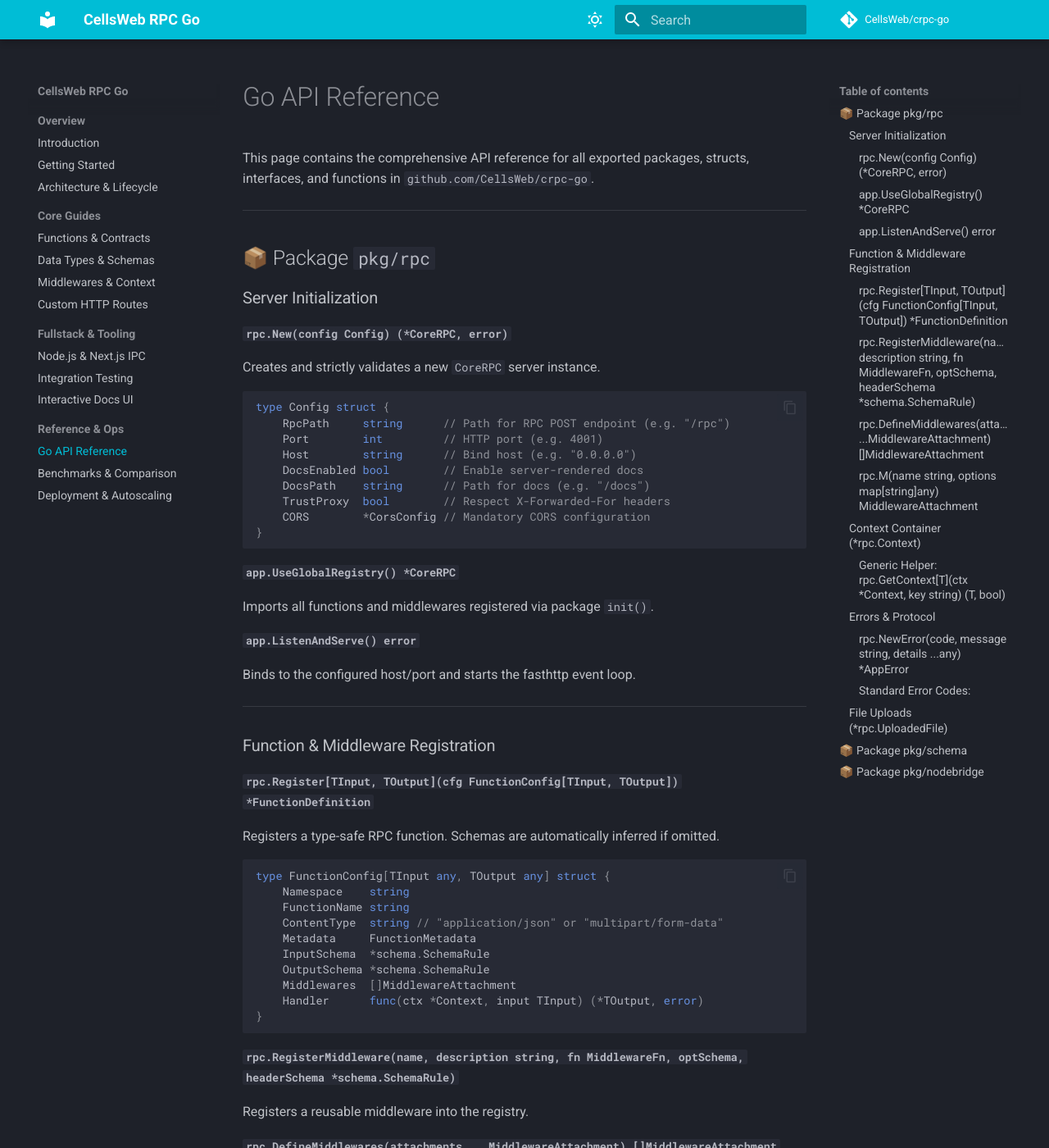
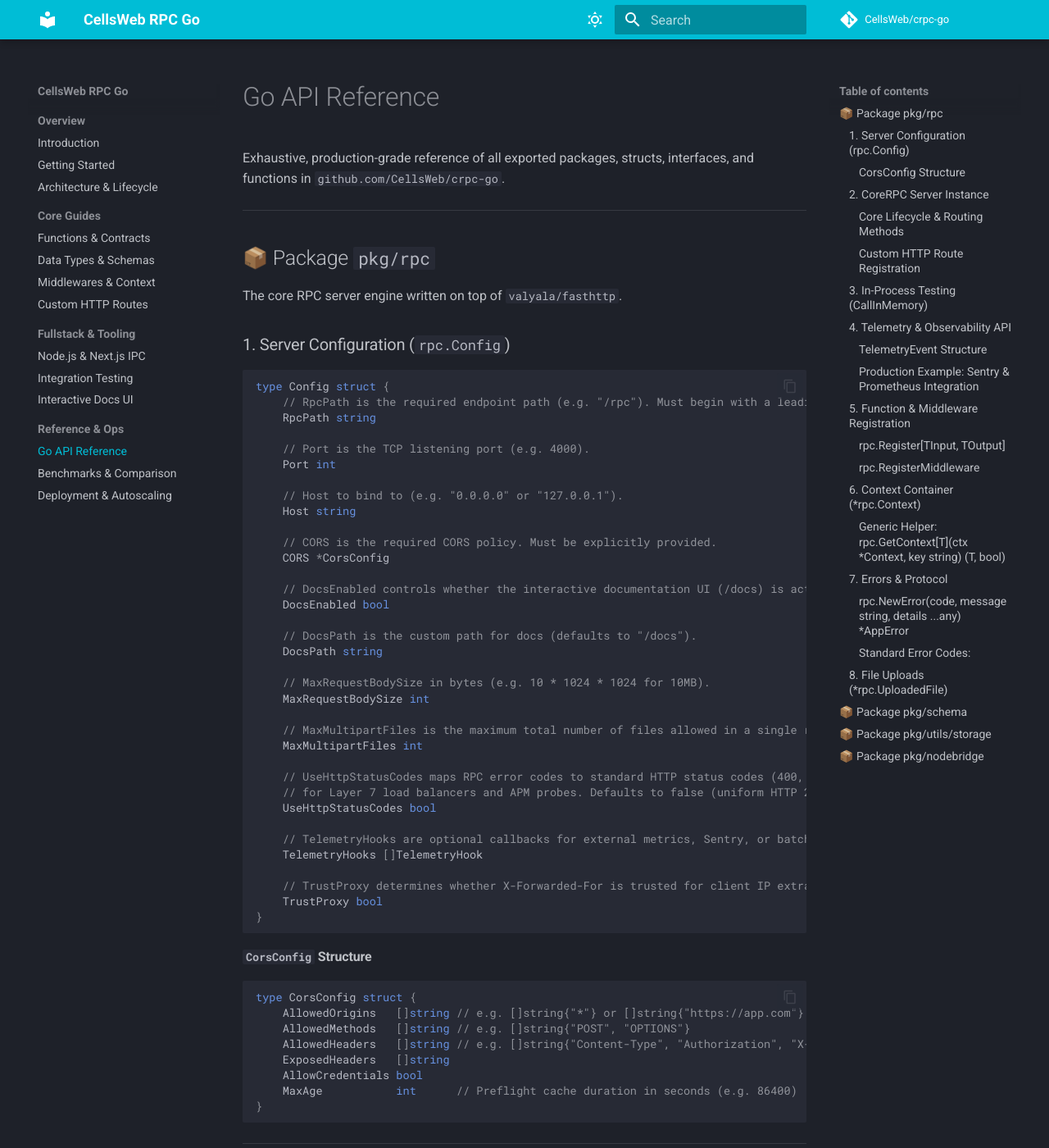
Before and after one commit to CellsWeb/crpc-go, an MkDocs documentation site: the page built from docs/api-reference.md, in a window 1280 px wide and 1400 px high. Shown: the whole window at 82% size. Built offline with MkDocs 1.6.1 and Material for MkDocs 9.7.7, drawn with Linux system fonts in a browser that asks for light colours; comment, search, counter and statistics services are not loaded; some of the changed text lies outside the part shown.

Commit message:
docs: enrich Go API reference with all server configuration options, methods, and telemetry

````diff
--- a/docs/api-reference.md
+++ b/docs/api-reference.md
@@ -6,89 +6,249 @@ nav_order: 10
 
 # Go API Reference
 
-This page contains the comprehensive API reference for all exported packages, structs, interfaces, and functions in `github.com/CellsWeb/crpc-go`.
+Exhaustive, production-grade reference of all exported packages, structs, interfaces, and functions in `github.com/CellsWeb/crpc-go`.
 
 ---
 
 ## 📦 Package `pkg/rpc`
 
-### Server Initialization
+The core RPC server engine written on top of `valyala/fasthttp`.
 
-#### `rpc.New(config Config) (*CoreRPC, error)`
-Creates and strictly validates a new `CoreRPC` server instance.
+### 1. Server Configuration (`rpc.Config`)
 
 ```go
 type Config struct {
-    RpcPath     string      // Path for RPC POST endpoint (e.g. "/rpc")
-    Port        int         // HTTP port (e.g. 4001)
-    Host        string      // Bind host (e.g. "0.0.0.0")
-    DocsEnabled bool        // Enable server-rendered docs
-    DocsPath    string      // Path for docs (e.g. "/docs")
-    TrustProxy  bool        // Respect X-Forwarded-For headers
-    CORS        *CorsConfig // Mandatory CORS configuration
+    // RpcPath is the required endpoint path (e.g. "/rpc"). Must begin with a leading slash.
+    RpcPath string
+
+    // Port is the TCP listening port (e.g. 4000).
+    Port int
+
+    // Host to bind to (e.g. "0.0.0.0" or "127.0.0.1").
+    Host string
+
+    // CORS is the required CORS policy. Must be explicitly provided.
+    CORS *CorsConfig
+
+    // DocsEnabled controls whether the interactive documentation UI (/docs) is active.
+    DocsEnabled bool
+
+    // DocsPath is the custom path for docs (defaults to "/docs").
+    DocsPath string
+
+    // MaxRequestBodySize in bytes (e.g. 10 * 1024 * 1024 for 10MB).
+    MaxRequestBodySize int
+
+    // MaxMultipartFiles is the maximum total number of files allowed in a single request (default: 20).
+    MaxMultipartFiles int
+
+    // UseHttpStatusCodes maps RPC error codes to standard HTTP status codes (400, 401, 403, 404, 429, 500)
+    // for Layer 7 load balancers and APM probes. Defaults to false (uniform HTTP 200).
+    UseHttpStatusCodes bool
+
+    // TelemetryHooks are optional callbacks for external metrics, Sentry, or batch loggers.
+    TelemetryHooks []TelemetryHook
+
+    // TrustProxy determines whether X-Forwarded-For is trusted for client IP extraction.
+    TrustProxy bool
 }
 ```
 
-#### `app.UseGlobalRegistry() *CoreRPC`
-Imports all functions and middlewares registered via package `init()`.
+#### `CorsConfig` Structure
 
-#### `app.ListenAndServe() error`
-Binds to the configured host/port and starts the fasthttp event loop.
+```go
+type CorsConfig struct {
+    AllowedOrigins   []string // e.g. []string{"*"} or []string{"https://app.com"}
+    AllowedMethods   []string // e.g. []string{"POST", "OPTIONS"}
+    AllowedHeaders   []string // e.g. []string{"Content-Type", "Authorization", "X-Request-Id"}
+    ExposedHeaders   []string
+    AllowCredentials bool
+    MaxAge           int      // Preflight cache duration in seconds (e.g. 86400)
+}
+```
 
 ---
 
-### Function & Middleware Registration
+### 2. `CoreRPC` Server Instance
 
-#### `rpc.Register[TInput, TOutput](cfg FunctionConfig[TInput, TOutput]) *FunctionDefinition`
-Registers a type-safe RPC function. Schemas are automatically inferred if omitted.
+#### Core Lifecycle & Routing Methods
+
+| Method | Signature | Description |
+| :--- | :--- | :--- |
+| `rpc.New` | `(config Config) (*CoreRPC, error)` | Validates configuration and instantiates server. |
+| `UseGlobalRegistry` | `() *CoreRPC` | Discovers and imports all functions and middlewares registered via `init()`. |
+| `ListenAndServe` | `() error` | Binds to configured host/port and starts the fasthttp event loop. |
+| `Shutdown` | `() error` | Gracefully drains active requests and terminates the listener. |
+| `Handler` | `() fasthttp.RequestHandler` | Returns the raw fasthttp request handler function. |
+| `NetHTTPHandler` | `() http.Handler` | Returns standard Go `net/http` adapter for external Go routers (Chi, Gin, Echo). |
+
+#### Custom HTTP Route Registration
+
+You can register custom REST/HTTP routes alongside the `/rpc` endpoint:
 
 ```go
-type FunctionConfig[TInput any, TOutput any] struct {
+app.GET("/health", func(ctx *fasthttp.RequestCtx) {
+    ctx.SetStatusCode(200)
+    ctx.SetBodyString(`{"status":"ok"}`)
+})
+
+app.POST("/webhook/stripe", func(ctx *fasthttp.RequestCtx) {
+    // Process external webhook
+})
+```
+
+| Method | Signature | Description |
+| :--- | :--- | :--- |
+| `GET` | `(path string, handler HTTPHandlerFunc) *CoreRPC` | Registers a raw HTTP `GET` handler. |
+| `POST` | `(path string, handler HTTPHandlerFunc) *CoreRPC` | Registers a raw HTTP `POST` handler. |
+| `PUT` | `(path string, handler HTTPHandlerFunc) *CoreRPC` | Registers a raw HTTP `PUT` handler. |
+| `DELETE`| `(path string, handler HTTPHandlerFunc) *CoreRPC` | Registers a raw HTTP `DELETE` handler. |
+
+---
+
+### 3. In-Process Testing (`CallInMemory`)
+
+Executes an RPC function directly in-process without network overhead or port binding:
+
+```go
+err := app.CallInMemory("catalog.getProduct", Input{ID: "item-1"}, &output, rpc.CallOptions{
+    Headers: map[string]string{"authorization": "Bearer admin-token"},
+    ClientIP: "127.0.0.1",
+})
+```
+
+---
+
+### 4. Telemetry & Observability API
+
+#### `TelemetryEvent` Structure
+
+```go
+type TelemetryEvent struct {
+    Status       string // "ok" or "error"
     Namespace    string
     FunctionName string
-    ContentType  string // "application/json" or "multipart/form-data"
-    Metadata     FunctionMetadata
-    InputSchema  *schema.SchemaRule
-    OutputSchema *schema.SchemaRule
-    Middlewares  []MiddlewareAttachment
-    Handler      func(ctx *Context, input TInput) (*TOutput, error)
+    RequestID    string
+    DurationMs   float64
+    Code         string
+    Message      string
+    ClientIP     string
+    Timestamp    time.Time
+}
+
+type TelemetryHook func(event TelemetryEvent)
+```
+
+#### Production Example: Sentry & Prometheus Integration
+
+```go
+app := rpc.New(rpc.Config{
+    RpcPath: "/rpc",
+    Port:    4000,
+    CORS:    rpc.DefaultCORS(),
+    TelemetryHooks: []rpc.TelemetryHook{
+        func(evt rpc.TelemetryEvent) {
+            if evt.Status == "error" {
+                sentry.CaptureMessage(fmt.Sprintf("[%s.%s] %s: %s",
+                    evt.Namespace, evt.FunctionName, evt.Code, evt.Message))
+            }
+            metrics.RpcDuration.WithLabelValues(evt.Namespace, evt.FunctionName).Observe(evt.DurationMs)
+        },
+    },
+})
+```
+
+---
+
+### 5. Function & Middleware Registration
+
+#### `rpc.Register[TInput, TOutput]`
+
+Registers a strongly-typed RPC procedure:
+
+```go
+func init() {
+    rpc.Register(rpc.FunctionConfig[GetProfileInput, GetProfileOutput]{
+        Namespace:    "user",
+        FunctionName: "getProfile",
+        ContentType:  "application/json",
+        Metadata: rpc.FunctionMetadata{
+            Description: "Fetches user profile by ID",
+            Tags:        []string{"user", "profile"},
+        },
+        Middlewares: rpc.DefineMiddlewares(
+            rpc.M("auth", map[string]any{"role": "user"}),
+        ),
+        Handler: func(ctx *rpc.Context, input GetProfileInput) (*GetProfileOutput, error) {
+            user, ok := rpc.GetContext[*User](ctx, "auth.user")
+            return &GetProfileOutput{Name: user.Name}, nil
+        },
+    })
 }
 ```
 
-#### `rpc.RegisterMiddleware(name, description string, fn MiddlewareFn, optSchema, headerSchema *schema.SchemaRule)`
-Registers a reusable middleware into the registry.
+#### `rpc.RegisterMiddleware`
 
-#### `rpc.DefineMiddlewares(attachments ...MiddlewareAttachment) []MiddlewareAttachment`
-Helper to build ordered middleware chains.
+Registers a reusable middleware:
 
-#### `rpc.M(name string, options map[string]any) MiddlewareAttachment`
-Attaches a middleware with specific runtime options.
+```go
+rpc.RegisterMiddleware(
+    "auth",
+    "Bearer token authentication middleware",
+    func(ctx *rpc.Context, options map[string]any) error {
+        token := ctx.Header("Authorization")
+        if token == "" {
+            return rpc.NewError(rpc.ErrUnauthorized, "Missing Authorization header")
+        }
+        user, err := verifyToken(token)
+        if err != nil {
+            return rpc.NewError(rpc.ErrUnauthorized, "Invalid token")
+        }
+        ctx.Set("auth.user", user)
+        return nil
+    },
+    schema.FromStruct(AuthOptions{}),
+    schema.FromStruct(AuthHeaders{}),
+)
+```
 
 ---
 
-### Context Container (`*rpc.Context`)
+### 6. Context Container (`*rpc.Context`)
 
 | Method | Signature | Description |
 | :--- | :--- | :--- |
-| `Set` | `(key string, value any)` | Stores a value in request context container |
-| `Get` | `(key string) (any, bool)` | Retrieves a value from context |
-| `MustGet` | `(key string) any` | Retrieves value or panics if not present |
-| `Header` | `(name string) string` | Case-insensitive header retrieval |
-| `Headers` | `() map[string]string` | Returns copy of all incoming headers |
-| `ClientIP` | `() string` | Returns client IP address |
-| `RequestID` | `() string` | Returns unique request correlation ID |
-| `TrackFile` | `(f *UploadedFile)` | Registers file for auto-cleanup |
-| `Cleanup` | `()` | Deletes tracked temporary upload files |
+| `Set` | `(key string, value any)` | Stores a value in the request context container. |
+| `Get` | `(key string) (any, bool)` | Retrieves a value from context. |
+| `MustGet` | `(key string) any` | Retrieves a value or panics if not present. |
+| `Header` | `(name string) string` | Case-insensitive header retrieval. |
+| `Headers` | `() map[string]string` | Returns a copy of all incoming HTTP headers. |
+| `ClientIP` | `() string` | Returns the resolved client IP (respecting `TrustProxy`). |
+| `RequestID`| `() string` | Returns unique request correlation ID. |
+| `TrackFile`| `(f *UploadedFile)` | Registers a file for automatic cleanup at the end of the request. |
+| `Cleanup` | `()` | Deletes all tracked temporary upload files. |
 
 #### Generic Helper: `rpc.GetContext[T](ctx *Context, key string) (T, bool)`
-Type-safe retrieval of stored context values.
+Type-safe retrieval of stored context values without manual type assertion boilerplate.
 
 ---
 
-### Errors & Protocol
+### 7. Errors & Protocol
 
 #### `rpc.NewError(code, message string, details ...any) *AppError`
-Creates a standardized RPC error that maps to the HTTP 200 error envelope.
+Creates a standardized RPC error that serializes into the standard RPC error envelope:
+
+```json
+{
+  "status": "error",
+  "code": "validation_error",
+  "message": "Field 'email' is invalid",
+  "meta": {
+    "requestId": "req_123",
+    "durationMs": 1.2
+  }
+}
+```
 
 #### Standard Error Codes:
 - `rpc.ErrInvalidBody` (`"invalid_body"`)
@@ -102,7 +262,7 @@ Creates a standardized RPC error that maps to the HTTP 200 error envelope.
 
 ---
 
-### File Uploads (`*rpc.UploadedFile`)
+### 8. File Uploads (`*rpc.UploadedFile`)
 
 ```go
 type UploadedFile struct {
@@ -121,29 +281,52 @@ func (f *UploadedFile) Cleanup() error
 
 ## 📦 Package `pkg/schema`
 
-Used for runtime schema validation and contract generation.
+Schema validation and TypeBox-compatible JSON schema contract generator.
 
 | Function | Signature | Description |
 | :--- | :--- | :--- |
-| `FromStruct` | `(v any) *SchemaRule` | Auto-infers TypeBox-compatible schema from Go struct |
-| `Object` | `(props map[string]*SchemaRule) *SchemaRule` | Creates an object schema |
-| `String` | `() *SchemaRule` | String schema rule |
-| `Number` | `() *SchemaRule` | Float schema rule |
-| `Integer`| `() *SchemaRule` | Integer schema rule |
-| `Boolean`| `() *SchemaRule` | Boolean schema rule |
-| `Array`  | `(items *SchemaRule) *SchemaRule` | Array schema rule |
-| `Optional` | `(rule *SchemaRule) *SchemaRule` | Marks property as optional |
-| `Binary` | `() *SchemaRule` | Marks property as binary file (`format: "binary"`) |
-| `Validate` | `(rule *SchemaRule, data any, path string) []ValidationErrorDetail` | Validates data against schema |
+| `FromStruct` | `(v any) *SchemaRule` | Auto-infers TypeBox-compatible schema from Go struct types and tags. |
+| `Object` | `(props map[string]*SchemaRule) *SchemaRule` | Creates an object schema definition. |
+| `String` | `() *SchemaRule` | String schema rule. |
+| `Number` | `() *SchemaRule` | Float schema rule. |
+| `Integer`| `() *SchemaRule` | Integer schema rule. |
+| `Boolean`| `() *SchemaRule` | Boolean schema rule. |
+| `Array`  | `(items *SchemaRule) *SchemaRule` | Array schema rule. |
+| `Optional`| `(rule *SchemaRule) *SchemaRule` | Marks a property as optional. |
+| `Binary` | `() *SchemaRule` | Marks a property as binary file (`format: "binary"`). |
+| `Validate`| `(rule *SchemaRule, data any, path string) []ValidationErrorDetail` | Validates arbitrary data against a schema rule. |
+
+---
+
+## 📦 Package `pkg/utils/storage`
+
+Unified file storage abstraction supporting physical disk storage and Amazon S3.
+
+```go
+type StorageProvider interface {
+    Save(file *rpc.UploadedFile, relativePath string) (string, error)
+    Delete(relativePath string) error
+    GetURL(relativePath string) string
+}
+
+// Disk Storage:
+diskStorage := storage.NewDiskStorage("./uploads", "/uploads")
+
+// S3 Storage:
+s3Storage := storage.NewS3Storage(storage.S3Config{
+    Bucket: "my-bucket",
+    Region: "us-east-1",
+})
+```
 
 ---
 
 ## 📦 Package `pkg/nodebridge`
 
-Handles IPC communication with Node.js and Next.js applications.
+Handles high-performance inter-process communication (IPC) with Node.js and Next.js runtimes.
 
 | Function | Signature | Description |
 | :--- | :--- | :--- |
-| `ServeUnixSocket` | `(app *CoreRPC, socketPath string) error` | Runs persistent Unix Domain Socket IPC server |
-| `ServeStdio` | `(app *CoreRPC) error` | Runs JSON-lines Stdio IPC stream for child processes |
-| `GenerateTypeScriptDeclarations` | `(functions map[string]*FunctionDefinition) string` | Auto-generates `crpc.d.ts` declaration file |
+| `ServeUnixSocket` | `(app *CoreRPC, socketPath string) error` | Runs a Unix Domain Socket IPC server for local process calling. |
+| `ServeStdio` | `(app *CoreRPC) error` | Runs a JSON-lines Stdio IPC stream for child-process orchestration. |
+| `GenerateTypeScriptDeclarations` | `(functions map[string]*FunctionDefinition) string` | Generates a strictly typed `crpc.d.ts` declaration file. |
````
